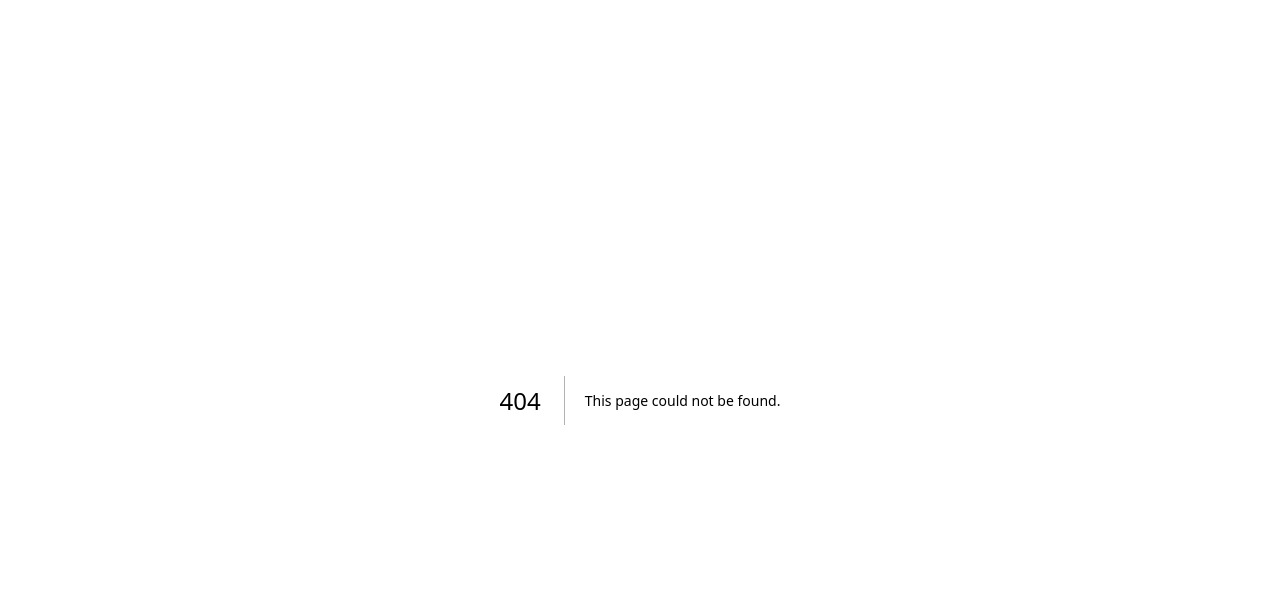
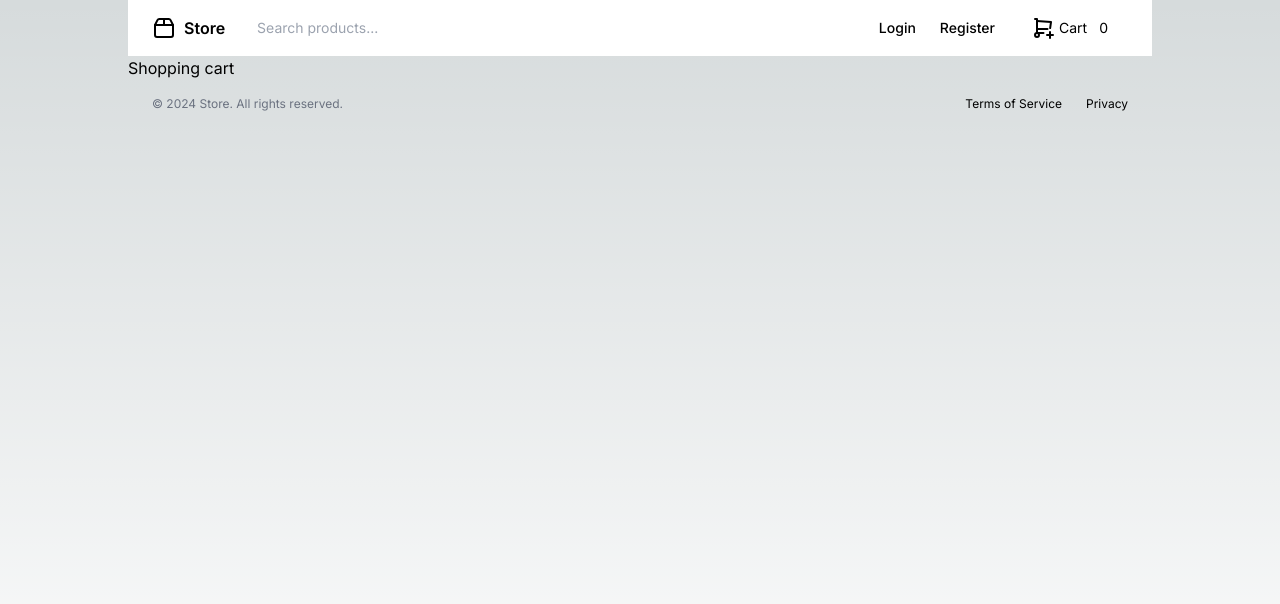
Before and after one commit to forjoa/inventory-control, a Next.js app: page /home/cart in a window 1280 px wide. Before the commit this address had no page. Shown: the top 604 px of the page. Built offline with nearby package versions, Linux system fonts and the light colour scheme.

Commit message:
add function to redirect to shopping cart page

```diff
--- /dev/null
+++ b/src/app/home/cart/page.tsx
@@ -0,0 +1,10 @@
+
+const Component = () => {
+    return (
+        <div>
+            <p>Shopping cart</p>
+        </div>
+    )
+}
+
+export default Component
--- a/src/components/Cart.tsx
+++ b/src/components/Cart.tsx
@@ -2,9 +2,11 @@
 import { useContext } from 'react'
 import { CartContext } from '@/context/CartContext'
 import { CloseIcon } from '@/assets/icons'
+import { useRouter } from 'next/navigation'
 
 const Cart = ({ handleToggle }: { handleToggle: any }) => {
   const { cart, removeFromCart } = useContext(CartContext)
+  const router = useRouter()
 
   const totalAmount = cart.reduce((total, product) => total + product.price, 0)
 
@@ -45,7 +47,12 @@ const Cart = ({ handleToggle }: { handleToggle: any }) => {
             <p>{totalAmount} €</p>
           </div>
           <div>
-            <button className='bg-blue-500 w-full py-1 rounded hover:bg-blue-400 transition-all'>Pay</button>
+            <button
+              className='bg-blue-500 w-full py-1 rounded hover:bg-blue-400 transition-all'
+              onClick={() => router.push('/home/cart')}
+            >
+              Pay
+            </button>
           </div>
         </div>
       </div>
```
